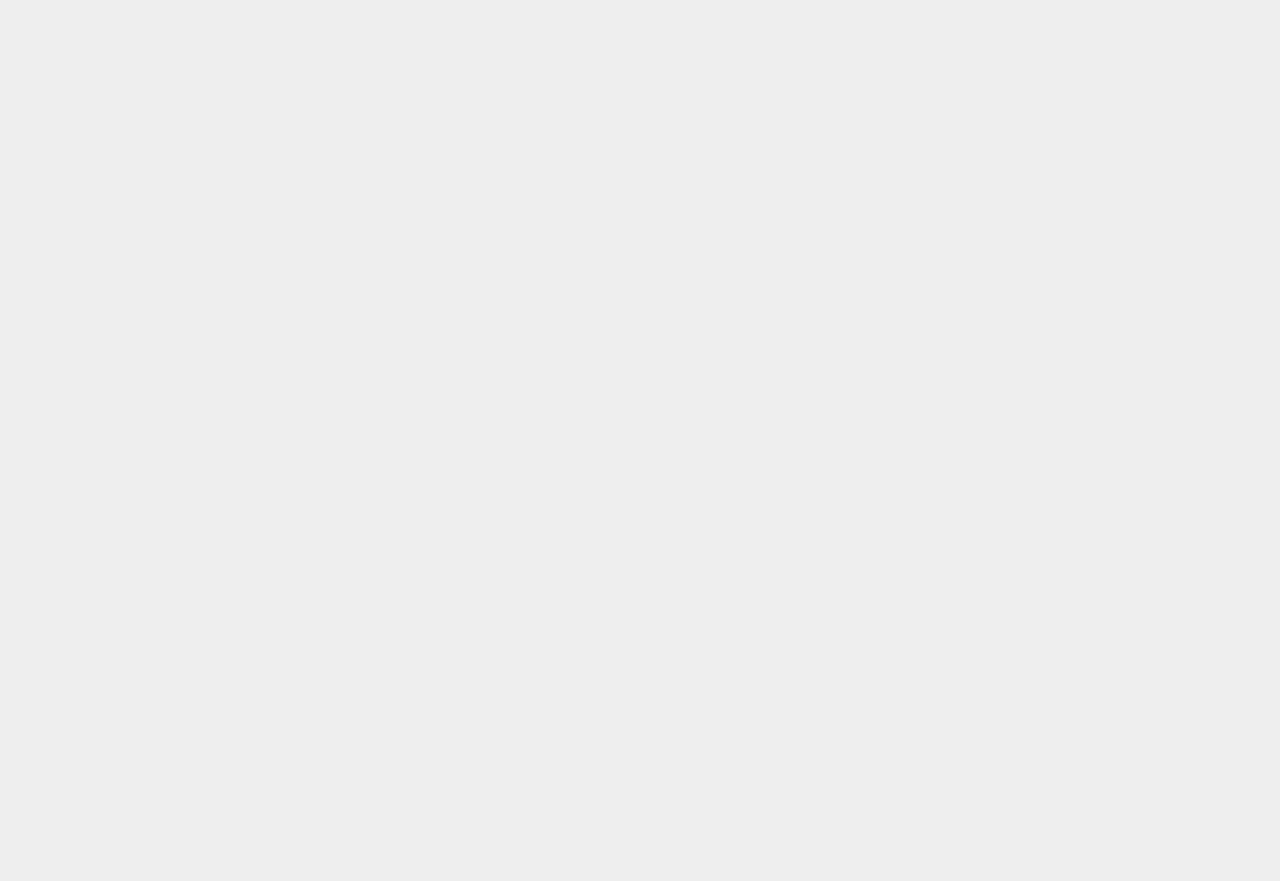
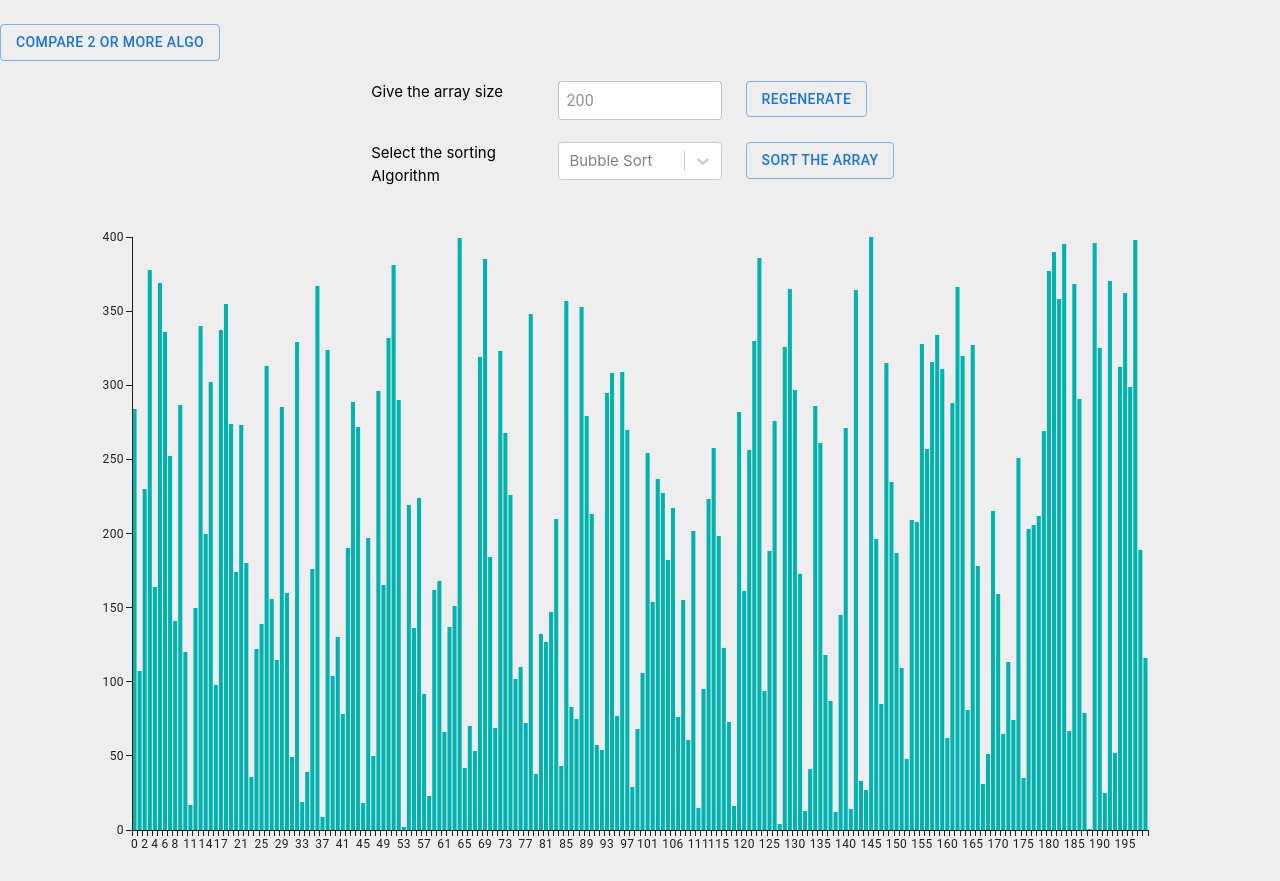
Before and after one commit to pr4neeth/sorting-algorithms, a React (Create React App) app: page / in a window 1280 px wide. Before the commit this address had no page. Before the commit the page ends 800 px from the top, so only its background shows below. Built offline with nearby package versions, Linux system fonts and the light colour scheme.

Commit message:
rotuing fix

```diff
--- a/src/App.js
+++ b/src/App.js
@@ -1,18 +1,29 @@
-import {BrowserRouter, Routes, Route} from "react-router-dom";
+import { useState } from "react";
 import "../node_modules/bootstrap/dist/css/bootstrap.min.css"
 import Home from './pages/home';
 import Compare from './pages/compare';
+import { Button } from "@mui/material";
 
 
 function App() {
 
+  const [isSingle, setIsSingle] = useState(true)
+
+  const handleClick = () => {
+    setIsSingle(!isSingle);
+  }
   return (
-    <BrowserRouter>
-      <Routes>
-        <Route path="/sorting-algorithms" element ={<Home />}/>
-        <Route path="/sorting-algorithms/compare" element={<Compare />} />
-      </Routes>
-    </BrowserRouter>
+    <>
+      <br/>
+      <Button
+        variant="outlined"
+        onClick={handleClick}
+      >
+        {isSingle ? <>Compare 2 or more algo</> : <>Visualise single Algo</>}
+      </Button>
+
+      {isSingle? <Home/> : <Compare />}
+    </>
   );
 }
 
--- a/src/pages/compare.js
+++ /dev/null
@@ -1,9 +0,0 @@
-const Compare = () => {
-    return(
-        <div>
-            Hello World!
-        </div>
-    )
-}
-
-export default Compare;
--- /dev/null
+++ b/src/pages/compare/index.js
@@ -0,0 +1,152 @@
+import { useEffect, useState } from 'react';
+
+import "./compare.css";
+
+import randomArray from '../../helpers/randomArray'
+import bubbleSort from '../../algorithms/bubbleSort';
+import insertionSort from '../../algorithms/insertionSort';
+import selectionSort from '../../algorithms/selectionSort';
+import mergeSort from '../../algorithms/mergeSort';
+import heapSort from '../../algorithms/heapSort';
+import quickSort from '../../algorithms/quickSort';
+import threeWayQuickSort from '../../algorithms/threeWayQuickSort';
+
+import { Container, Col, Row } from 'react-bootstrap';
+import { BarChart } from '@mui/x-charts/BarChart';
+import { Button, TextField } from '@mui/material';
+import Select from 'react-select';
+
+const Compare = () => {
+    const [list, setList] = useState([]);
+    const [isSorted, setIsSorted] = useState(false);
+    const [algo, setAlgo] = useState(1);
+    const [size, setSize] = useState(200);
+
+    const algorithms = [
+      {value: 1, label: 'Bubble Sort'},
+      {value: 2, label: 'Insertion Sort'},
+      {value: 3, label: 'Selection Sort'},
+      {value: 4, label: 'Heap Sort'},
+      {value: 5, label: 'Quick Sort'},
+      {value: 6, label: '3 Median Quick Sort'},
+      {value: 7, label: 'Merge Sort'}
+    ]
+
+    const colourStyles = {
+      control: styles => ({ ...styles, fontSize: '15px', color: '#000' }),
+      option: (styles, { data, isDisabled, isFocused, isSelected }) => {
+        return {
+          ...styles,
+          fontSize: '15px',
+          color: '#000',
+        };
+      },
+    };
+
+
+    useEffect(() => {
+
+      setList(randomArray());
+
+    }, [])
+
+    const sort = () => {
+      if(isSorted)
+        return;
+      switch(algo) {
+        case 1:
+          bubbleSort(list);
+          break;
+        case 2:
+          insertionSort(list);
+          break;
+        case 3:
+          selectionSort(list);
+          break;
+        case 4:
+          heapSort(list);
+          break;
+        case 5:
+          quickSort(list);
+          break;
+        case 6:
+          threeWayQuickSort(list);
+          break;
+        case 7:
+          setList(mergeSort(list));
+      }
+      setIsSorted(true);
+    }
+
+    const regenerate = () => {
+      setList(randomArray(size));
+      setIsSorted(false);
+    }
+
+    const handleAlgoChange = (event) => {
+      setAlgo(event.value);
+    }
+    const handleSizeChange = (event) => {
+      console.log(event);
+      setSize(event.target.value)
+    }
+
+    return (
+      <Container className="Home-header">
+        <div>
+          <Row>
+            <Col>Give the array size</Col>
+            <Col>
+              <TextField
+                onChange={handleSizeChange}
+                placeholder='200'
+                inputProps={{
+                  style:{
+                    color: "#000",
+                    borderRadius: "5px",
+                    padding: "8px 8px",
+                    backgroundColor: "#fff"
+                  }
+                }}
+              />
+            </Col>
+            <Col>
+              <Button
+                variant='outlined'
+                onClick = {regenerate}
+              >
+                Regenerate
+              </Button>
+            </Col>
+          </Row>
+          <br/>
+          <Row>
+            <Col>Select the sorting Algorithm</Col>
+            <Col>
+              <Select
+                options = {algorithms}
+                onChange={handleAlgoChange}
+                placeholder = {algorithms[0].label}
+                styles={colourStyles}
+                isMulti
+              />
+            </Col>
+            <Col>
+              <Button
+                variant='outlined'
+                onClick={sort}
+              >
+                Sort the array
+              </Button>
+            </Col>
+          </Row>
+        </div>
+
+        <BarChart
+          series = {[{data: list}]}
+        />
+      </Container>
+    )
+}
+
+export default Compare;
```
Also changed, not shown: src/pages/compare/compare.css (added).
